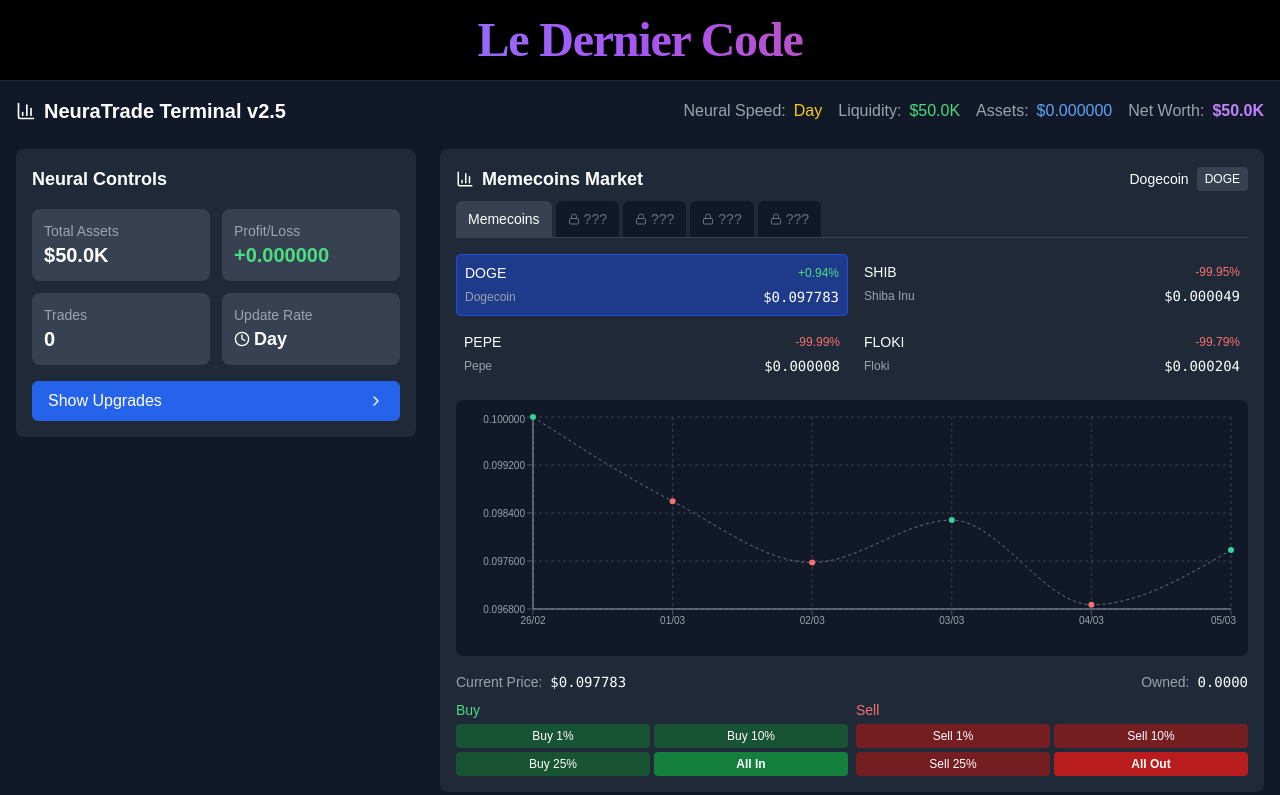
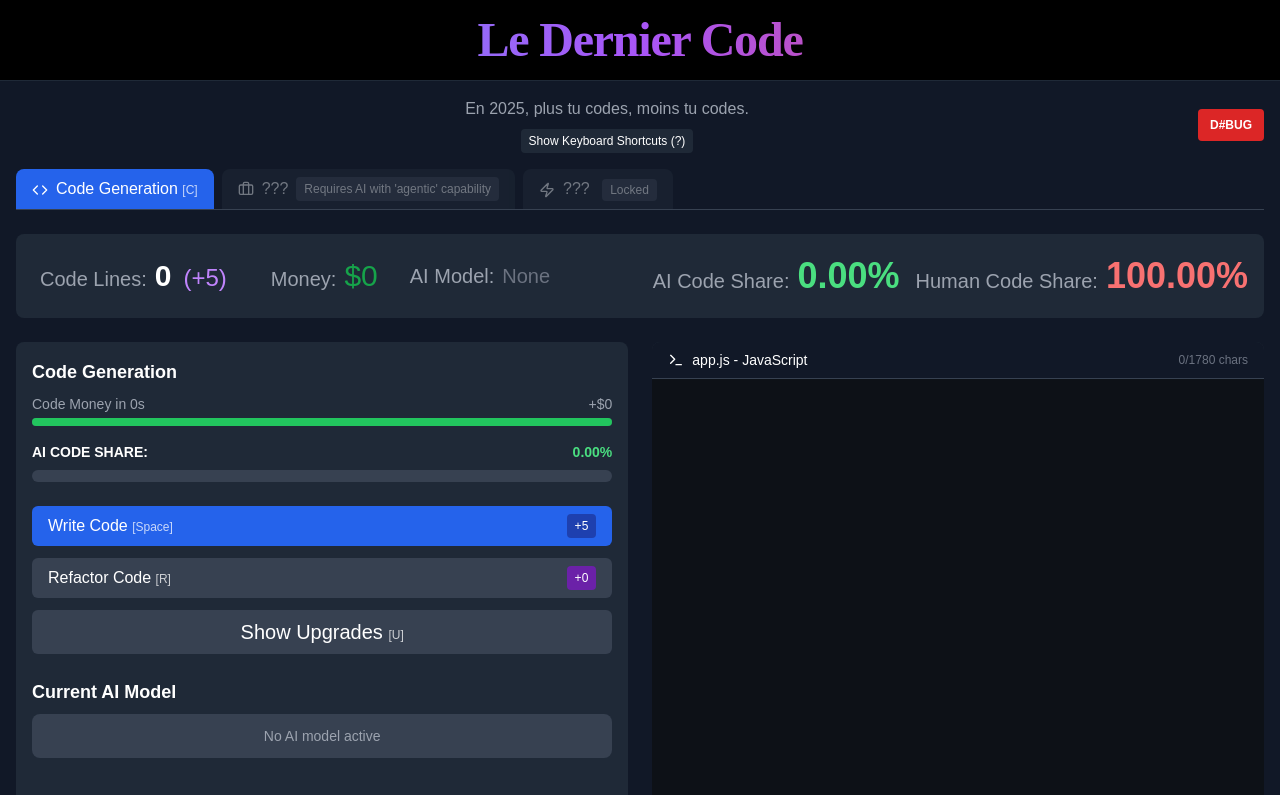
Before and after one commit to PLNech/DernierCode, a Next.js app: page / in a window 1280 px wide. Shown: the top 795 px of the page. Built offline with nearby package versions, Linux system fonts and the light colour scheme.

Commit message:
feat: Integrated level3

```diff
--- a/app/page.tsx
+++ b/app/page.tsx
@@ -8,9 +8,7 @@
     <main className="min-h-screen bg-black flex flex-col">
       <Header />
       <div className="flex-grow">
-        {/*<DernierCode />*/}
-        {/* FIXME: Integrate Level3 as DernierCode third tab!!!*/}
-        <Level3 />
+        <DernierCode />
       </div>
       <Footer />
     </main>
--- a/components/DernierCode.tsx
+++ b/components/DernierCode.tsx
@@ -4,7 +4,7 @@
 import { Terminal, Code, Users, PieChart, Zap, Cpu, Briefcase } from 'lucide-react';
 import { usePathname } from 'next/navigation'
 import { CODE_SAMPLES } from '../data/code'
-
+import Level3 from './Level3';
 
 // Type definitions for better TypeScript support
 type QualityLevel = 'low' | 'medium' | 'high' | 'extreme';
@@ -1199,7 +1199,7 @@
             className={`py-2 px-4 ${activeTab === 'management' ? 'bg-green-600 text-white' : 'bg-gray-800 text-gray-300'} rounded-t-lg flex items-center ${!managementUnlocked ? 'cursor-not-allowed opacity-50' : ''}`}
             onClick={() => managementUnlocked && setActiveTab('management')}
             disabled={!managementUnlocked}
-        >1
+        >
           <Briefcase size={16} className="inline mr-2" />
           {managementUnlocked ? (
               <>AI Management <span className="text-xs opacity-75">[M]</span></>
@@ -1211,11 +1211,12 @@
         </button>
         <button
             className={`py-2 px-4 ml-2 ${level3Unlocked ? 'bg-purple-600 text-white' : 'bg-gray-800 text-gray-300 opacity-50'} rounded-t-lg`}
+            onClick={() => level3Unlocked && setActiveTab('trading')}
             disabled={!level3Unlocked}
         >
           <Zap size={16} className="inline mr-2" />
           {level3Unlocked ? (
-            <>Level 3 <span className="text-xs bg-purple-800 px-2 py-1 rounded ml-1">Coming Soon</span></>
+              <>Trading <span className="text-xs bg-purple-800 px-2 py-1 rounded ml-1">Unlocked</span></>
           ) : (
               <>??? <span className="ml-2 text-xs bg-gray-700 px-2 py-1 rounded">Locked</span></>
           )}
@@ -1670,6 +1671,10 @@
     </div>
   )}
 
+    {activeTab === 'trading' && level3Unlocked && (
+      <Level3 />
+    )}
+
   {/* Upgrades Modal */}
   {showUpgradesModal && (
     <div className="fixed inset-0 bg-black bg-opacity-70 z-50 flex items-center justify-center p-4">
```
Lines whose indentation alone changed are shown as unchanged.
